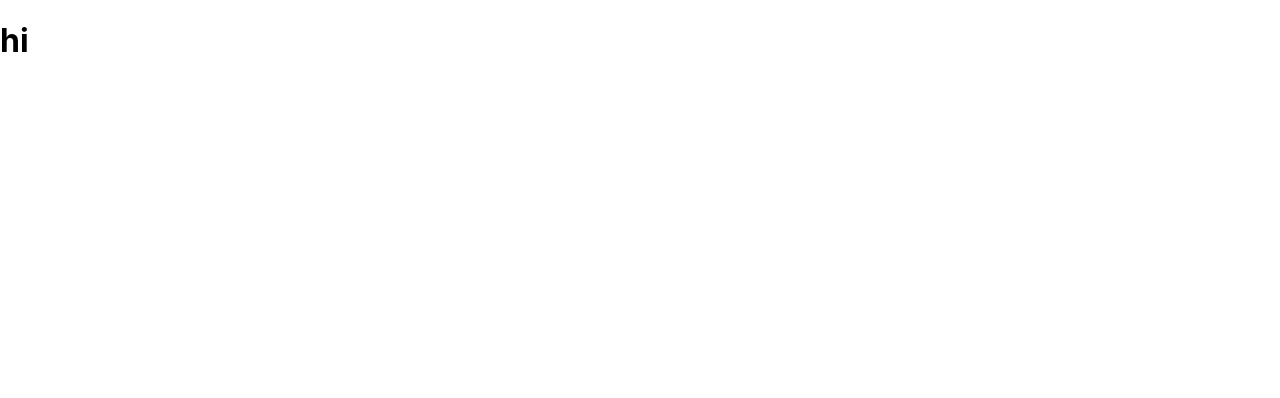
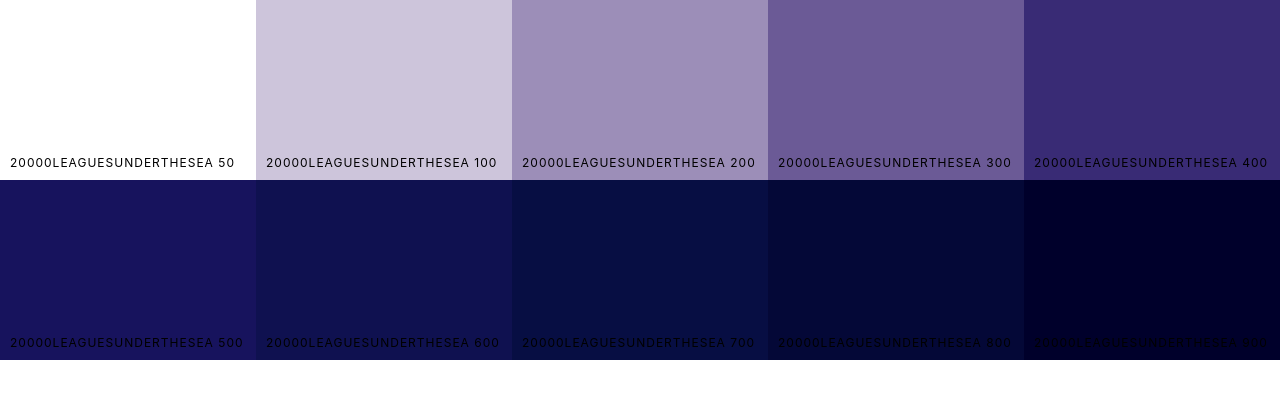
Before and after one commit to timwbodine/color-palette, a React (Create React App) app: page /palette/flat-ui-colors-dutch/20000leaguesunderthesea in a window 1280 px wide. Shown: the top 398 px of the page. Built offline with nearby package versions, Linux system fonts and the light colour scheme.

Commit message:
complete single color palettes

```diff
--- a/src/ColorBox.css
+++ b/src/ColorBox.css
@@ -96,6 +96,7 @@
     text-align: center;
     z-index:-1;
     flex-direction: column;
+    visibility: hidden;
 }
 
 .copy-msg.shown {
@@ -104,6 +105,7 @@
     transition: all 0.4s;
     transition-delay: 0.2s;
     font-size: 4rem;
+    visibility: visible;
 }
 
 .copy-msg.shown h1 {
--- a/src/ColorBox.js
+++ b/src/ColorBox.js
@@ -17,7 +17,7 @@ class ColorBox extends Component {
         });
     }
     render() {
-    const {background, name} = this.props;
+    const {background, name, hidden} = this.props;
         return (
             <div style={{background: background}} className="ColorBox">
                 <div className="clearfix">.</div>
@@ -34,9 +34,10 @@ class ColorBox extends Component {
                             <button className='copy-button'>Copy</button>
                         </CopyToClipboard>
                     </div>
+                    {!hidden &&
                     <Link to={`/palette/${this.props.paletteId}/${this.props.colorId}`} onClick={(e)=>{e.stopPropagation()}}>
                         <span className='see-more'>More</span>
-                    </Link>
+                    </Link>}
             </div>
         )
     }
--- a/src/SingleColorPalette.js
+++ b/src/SingleColorPalette.js
@@ -1,10 +1,18 @@
 import React, {Component} from 'react';
+import ColorBox from './ColorBox';
+import './Palette.css';
 
 class SingleColorPalette extends Component {
     render() {
+        const {palette} = this.props;
+        const colorBoxes = palette.map(color => (
+            <ColorBox hidden={true} background={color.hex} name={color.name} paletteId="meh" colorId={color.id} key={color.id} />
+        ));
         return (
-            <div>
-                <h1>hi</h1>
+            <div className="Palette">
+                <div className="Palette-colors">
+                    {colorBoxes}
+                </div>
             </div>
         );
     }
```
